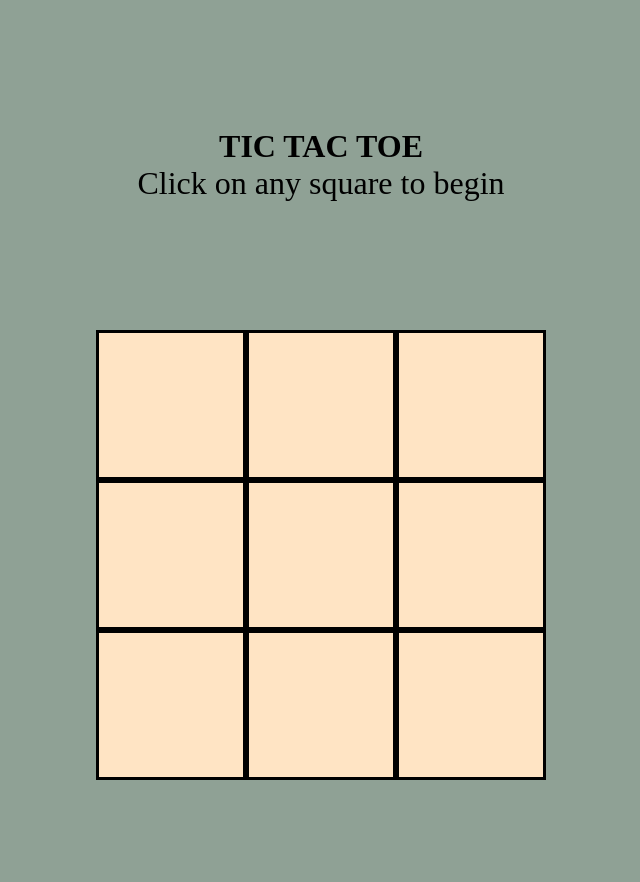
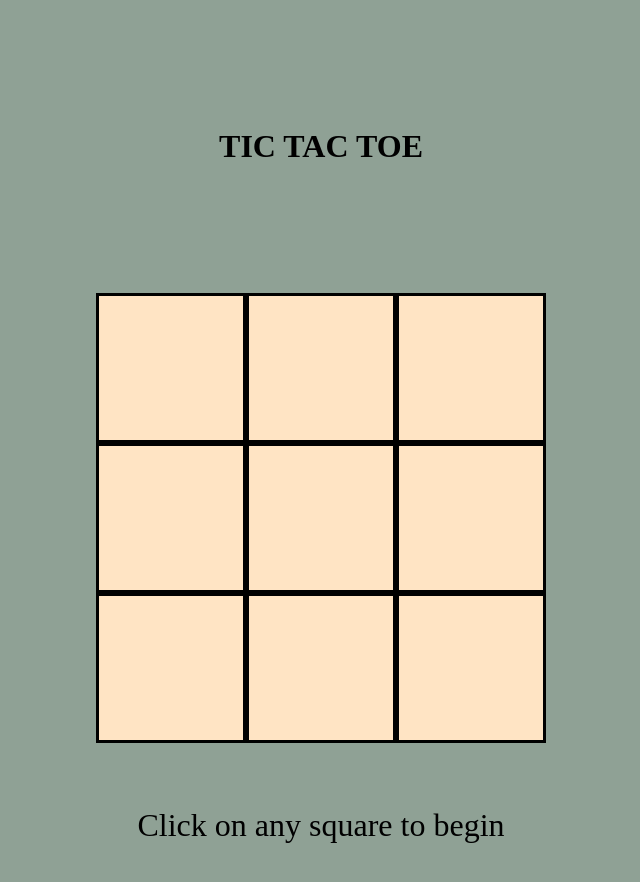
Before and after one commit to TomaszLaboj/tic-tac-toe-react, a React (Vite) app: page / in a window 1280 px wide. Shown: the top 882 px of the page, without its empty margins (319-959 px from the left). Before the commit the page ends 844 px from the top, so only its background shows below. Built offline with nearby package versions, Linux system fonts and the light colour scheme.

Commit message:
styling, repositioning, fixing tests

```diff
--- a/src/components/App.css
+++ b/src/components/App.css
@@ -27,6 +27,7 @@ html {
 }
 
 .info {
+    margin-top: 4rem;
     text-align: center;
     font-size: 2rem;
 }
--- a/src/components/TicTacToe.tsx
+++ b/src/components/TicTacToe.tsx
@@ -59,9 +59,6 @@ export function TicTacToe(): JSX.Element {
         <>
             <div className="title">TIC TAC TOE</div>
 
-            {board.filter((element) => element.symbol !== null).length ===
-                0 && <div className="info">Click on any square to begin</div>}
-
             <div className="board">
                 {board.map((element) => {
                     return (
@@ -75,6 +72,8 @@ export function TicTacToe(): JSX.Element {
                     );
                 })}
             </div>
+            {board.filter((element) => element.symbol !== null).length ===
+                0 && <div className="info">Click on any square to begin</div>}
             <div className="illegal-move">{illegalMoveIndicator}</div>
         </>
     );
```
Also changed, not shown: 1 other file (tests, documents, lock files or other folders).
